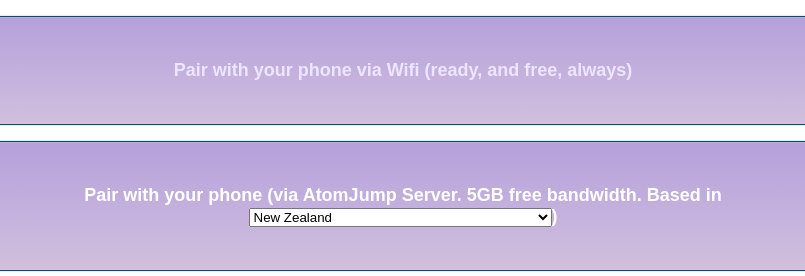
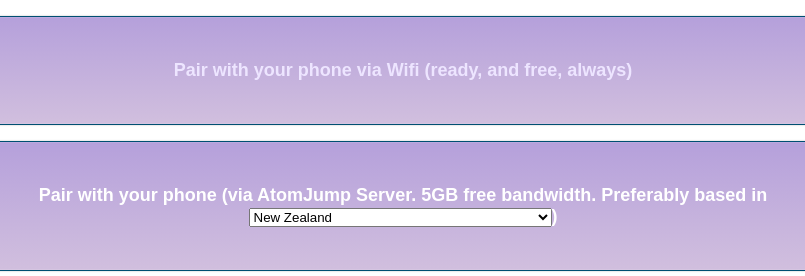
Before and after one commit to atomjump/medimageserv, a website: page public/index.html in a window 1280 px wide. Shown: the top 276 px of the page, 237-1042 px from the left. Drawn offline with Linux system fonts and the light colour scheme.

Commit message:
Preference

```diff
--- a/public/index.html
+++ b/public/index.html
@@ -36,7 +36,7 @@
 	 	<div class="button">Pair with your phone via Wifi (ready, and free, always)</div>
 	 </p>
 	 <p>
-	 	<a onclick="pair();"><div onclick="pair();" class="button" style="cursor: pointer;">Pair with your phone (via AtomJump Server. 5GB free bandwidth. Based in <select onclick="return false;" id="country">
+	 	<a onclick="pair();"><div onclick="pair();" class="button" style="cursor: pointer;">Pair with your phone (via AtomJump Server. 5GB free bandwidth. Preferably based in <select onclick="return false;" id="country">
 	<option value="AF">Afghanistan</option>
 	<option value="AX">Åland Islands</option>
 	<option value="AL">Albania</option>
```
